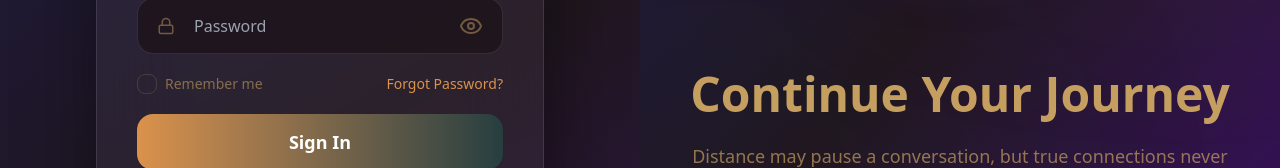
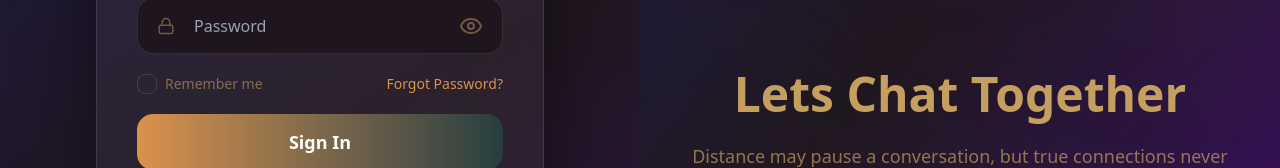
Before and after one commit to gmalo1998/Devops_CiCD_3TireProject, a React (Vite) app in the folder frontend/: page /login in a window 1280 px wide. Shown: the part 434-602 px from the top of the page. Built offline with nearby package versions, Linux system fonts and the light colour scheme; no server answers.

Commit message:
Lets Chat

```diff
--- a/frontend/src/pages/LoginPage.jsx
+++ b/frontend/src/pages/LoginPage.jsx
@@ -278,7 +278,7 @@ const LoginPage = () => {
       {/* RIGHT */}
 
       <AuthImagePattern
-        title="Continue Your Journey"
+        title="Lets Chat Together"
         subtitle="Distance may pause a conversation, but true connections never fade. Pick up where you left off and create new memories together."
       />
 
```
